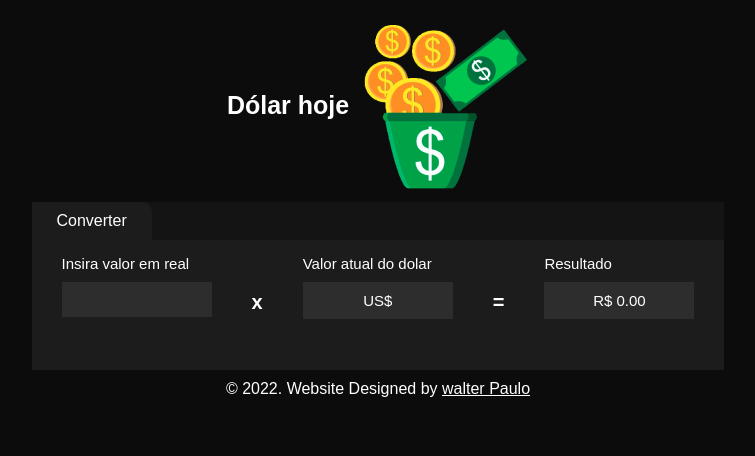
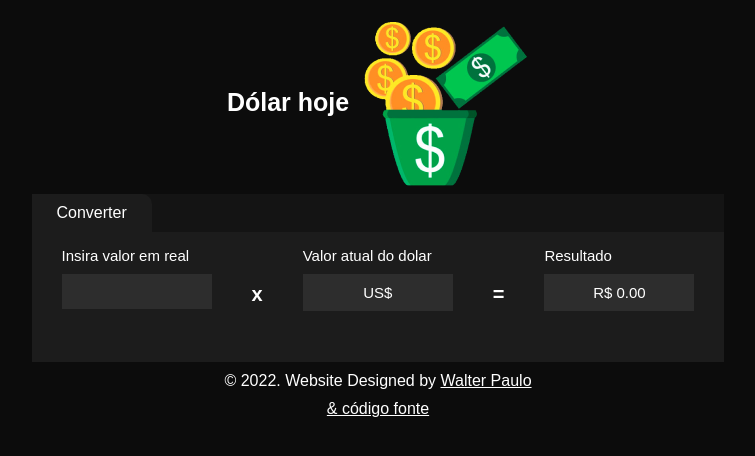
Before and after one commit to walterpaulo/dolar-vitejs, a React (Vite) app: page / in a window 1280 px wide. Shown: the top 456 px of the page, without its empty margins (262-1017 px from the left). Built offline with nearby package versions, Linux system fonts and the light colour scheme; no server answers.

Commit message:
styled: title

```diff
--- a/src/components/Footer/index.tsx
+++ b/src/components/Footer/index.tsx
@@ -4,7 +4,8 @@ import { Container, Span } from './style';
 function Footer() {
     return (
         <Container>
-            <Span>&#169; 2022. Website Designed by <a href='https://wwww.walterpaulo.com.br' target="_blank">walter Paulo</a></Span>
+            <Span>&#169; 2022. Website Designed by <a href='https://wwww.walterpaulo.com.br' target="_blank">Walter Paulo</a></Span>
+            <Span className='accessCod'>&#10;<a href='https://github.com/walterpaulo/dolar-vitejs' target='_blank'>&amp;&#32;código fonte&#32;</a></Span>
         </Container>
     );
 }
--- a/src/components/Footer/style.ts
+++ b/src/components/Footer/style.ts
@@ -4,15 +4,19 @@ export const Container = styled.div`
     height: 50px;
     width: 100vw;
     display: flex;
-    justify-content: center;
+    flex-direction: column;
 `;
 
 export const Span = styled.span`
     margin-top: 10px;
     text-align: center;
 
+
     @media (max-width: 454px) {
         font-size: 10px;
-        padding: 15px 15px;
+        padding-top: 15px;
+        &:is(.accessCod){
+            padding: 0 15px;
+        }
     }
 `
--- a/src/page/Convert/style.ts
+++ b/src/page/Convert/style.ts
@@ -67,7 +67,6 @@ export const Operador = styled.div`
 
         &:is(.operResul){
             display: none;
-            background-color: red;
         }
     }
     @media (max-width: 454px) {
```
